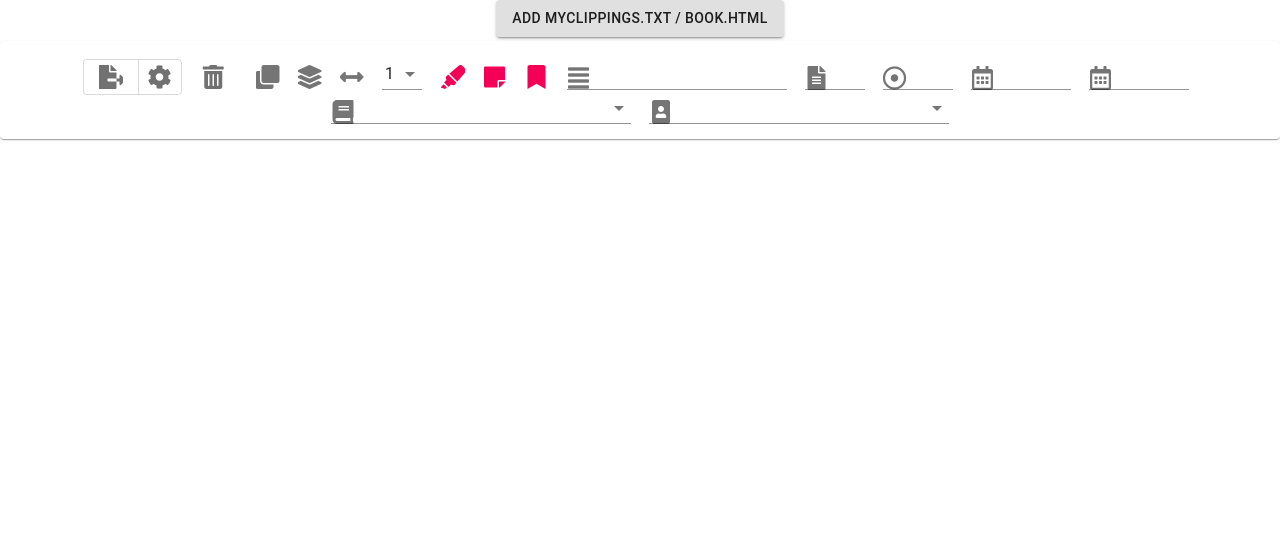
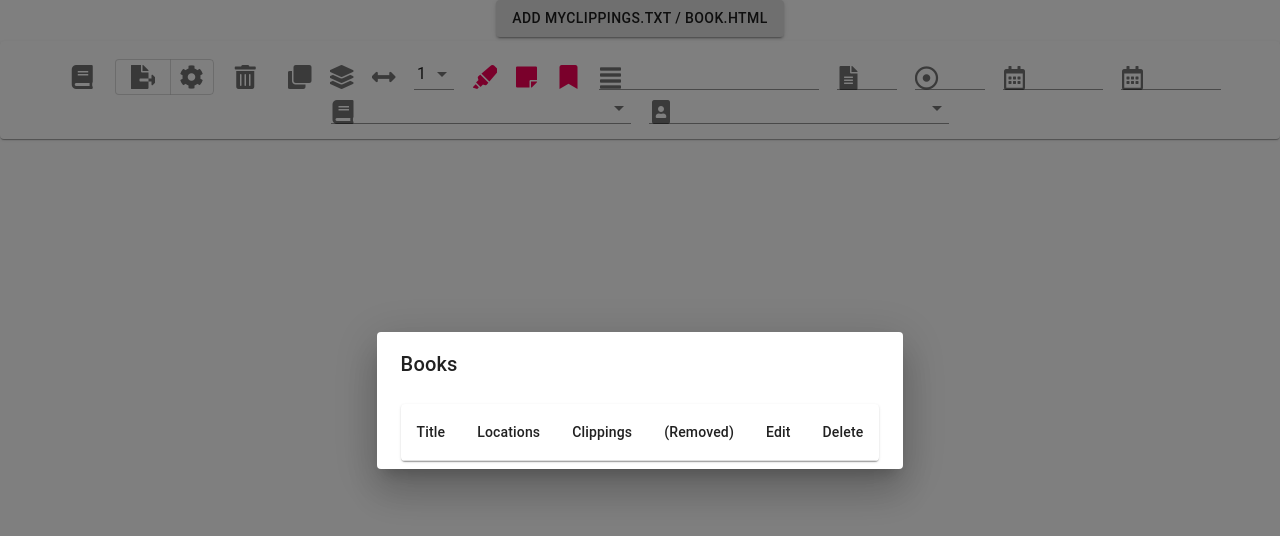
Before and after one commit to quirell/MyClippingsManager, a React (Create React App) app: page / in a window 1280 px wide. Both pictures are taken after a click on the button 110 px from the left and 76 px from the top of the page. Shown: the top 536 px of the page. Built offline with nearby package versions, Linux system fonts and the light colour scheme.

Commit message:
Add Books view Improve exported file look and feel Mame SimilarityClassifier use id instead of reference Update typescript

```diff
--- a/package.json
+++ b/package.json
@@ -22,10 +22,10 @@
     "lodash": "^4.17.15",
     "react": "^16.12.0",
     "react-dom": "^16.12.0",
-    "react-scripts": "3.0.1",
+    "react-scripts": "3.4.1",
     "react-table": "^6.10.3",
     "react-virtualized": "^9.21.2",
-    "typescript": "3.5.3"
+    "typescript": "3.8.3"
   },
   "scripts": {
     "start": "react-scripts start",
--- a/src/Display.tsx
+++ b/src/Display.tsx
@@ -39,7 +39,7 @@ export default function Display(props: Props) {
         // This is only used to force rerender on specific properties change, because otherwise
         // clippings would be rendered in insufficient or abundant space
         setForceRerender(!forceRerender);
-    }, [props.displayOptions, props.clippings]);
+    }, [props.displayOptions, props.clippingsCount]);
 
     const isRowLoaded = ({index}: Index) => {
         return !!props.clippings[index];
--- /dev/null
+++ b/src/books/BookRow.tsx
@@ -0,0 +1,58 @@
+import React from 'react';
+import "react-table/react-table.css";
+import {Icon, IconButton, TableCell, TableRow} from "@material-ui/core";
+import {makeStyles} from "@material-ui/core/styles";
+import {ClippingsStore} from "../storage/IndexedDbClippingStore";
+import {BookStore} from "../storage/IndexedDbBookStore";
+import {defaultFilters} from "../filters/filterClippings";
+import clsx from "clsx";
+
+const useStyles = makeStyles({
+    table: {
+        maxWidth: 650,
+    },
+});
+
+interface Props {
+    title: string,
+    deleted: (title: string) => void
+}
+
+export default function BookRow({title, deleted}: Props) {
+    const classes = useStyles();
+
+    const [info, setInfo] = React
+        .useState<{ locations?: number, clippings?: number, deleted?: number }>({})
+    React.useEffect(() => {
+        ClippingsStore
+            .getCountByTitle(title)
+            .then(clippings => setInfo(prev => ({...prev, clippings})));
+        ClippingsStore
+            .getCountByTitle(title, true)
+            .then(deleted => setInfo(prev => ({...prev, deleted})))
+        BookStore
+            .getBook(title)
+            .then(book => setInfo(prev => ({...prev, locations: book?.locations})));
+    }, []);
+
+    const deleteBookAndClippings = async (): Promise<void> => {
+        await BookStore.deleteBook(title)
+        await ClippingsStore.deleteClippings({...defaultFilters, book: [title]});
+        deleted(title);
+    };
+
+    return (
+        <TableRow>
+            <TableCell component="th" scope="row">{title}</TableCell>
+            <TableCell align="right">{info.locations}</TableCell>
+            <TableCell align="right">{info.clippings}</TableCell>
+            <TableCell align="right">{info.deleted}</TableCell>
+            <TableCell align="right">Edit</TableCell>
+            <TableCell align="right">
+                <IconButton size={"small"} onClick={deleteBookAndClippings}>
+                    <Icon className={clsx("fas fa-trash-alt")}/>
+                </IconButton>
+            </TableCell>
+        </TableRow>
+    )
+}
--- /dev/null
+++ b/src/books/BooksButton.tsx
@@ -0,0 +1,44 @@
+import React from 'react';
+import {Button, createStyles, Icon, withStyles} from "@material-ui/core";
+import Tooltip from "@material-ui/core/Tooltip";
+import {WithStyles} from "@material-ui/core/styles/withStyles";
+import BooksModal from "./BooksModal";
+
+
+const styles = createStyles({
+    content: {
+        padding: "30px 60px"
+    },
+    item: {
+        padding: "20px"
+    },
+    button: {
+        opacity: 0.64
+    }
+});
+
+
+interface Props extends WithStyles<typeof styles> {
+}
+
+function BooksButton(props: Props) {
+    const [open, setOpen] = React.useState(false);
+    const close = () => {
+        setOpen(false);
+    };
+
+    return (
+        <>
+            <Tooltip title={"View Books"}>
+                <Button onClick={() => setOpen(true)} className={props.classes.button}>
+                    <Icon className="fas fa-book"/>
+                </Button>
+            </Tooltip>
+            <BooksModal
+                open={open}
+                onClose={close}/>
+        </>
+    );
+}
+
+export default withStyles(styles)(BooksButton)
--- /dev/null
+++ b/src/books/BooksModal.tsx
@@ -0,0 +1,35 @@
+import React from 'react';
+import {createStyles, Dialog, DialogContent, DialogTitle, withStyles, WithStyles} from "@material-ui/core";
+import BooksView from "./BooksView";
+
+const styles = createStyles({
+    content: {
+        padding: "30px 60px"
+    },
+    item: {
+        padding: "20px"
+    }
+});
+
+interface Props extends WithStyles<typeof styles> {
+    open: boolean
+    onClose: () => void
+}
+
+function BooksModal({open, onClose, classes}: Props) {
+
+    return (
+        <Dialog
+            open={open}
+            onClose={onClose}
+            maxWidth={"lg"}
+        >
+            <DialogTitle>Books</DialogTitle>
+            <DialogContent>
+                <BooksView/>
+            </DialogContent>
+        </Dialog>
+    );
+}
+
+export default withStyles(styles)(BooksModal);
--- /dev/null
+++ b/src/books/BooksView.tsx
@@ -0,0 +1,49 @@
+import React from 'react';
+import "react-table/react-table.css";
+import {Paper, Table, TableBody, TableCell, TableContainer, TableHead, TableRow} from "@material-ui/core";
+import {makeStyles} from "@material-ui/core/styles";
+import {BookStore} from "../storage/IndexedDbBookStore";
+import {ClippingsStore} from "../storage/IndexedDbClippingStore";
+import BookRow from "./BookRow";
+import _ from "lodash";
+
+const useStyles = makeStyles({
+    table: {},
+});
+
+export default function BooksView() {
+    const classes = useStyles();
+    const [titles, setTitles] = React.useState<string[]>([])
+    React.useEffect(() => {
+        Promise.all([
+                BookStore.getAllTitles(),
+                ClippingsStore.getAllTitles()
+            ]
+        ).then((result) => setTitles(_.uniq(result.flatMap(titles => titles))))
+
+    }, [])
+
+    const removeTitle = (title: string) => {
+        setTitles(titles.filter(t => t !== title));
+    }
+
+    return (
+        <TableContainer component={Paper}>
+            <Table className={classes.table} aria-label="simple table">
+                <TableHead>
+                    <TableRow>
+                        <TableCell>Title</TableCell>
+                        <TableCell align="right">Locations</TableCell>
+                        <TableCell align="right">Clippings</TableCell>
+                        <TableCell align="right">(Removed)</TableCell>
+                        <TableCell align="right">Edit</TableCell>
+                        <TableCell align="right">Delete</TableCell>
+                    </TableRow>
+                </TableHead>
+                <TableBody>
+                    {titles.map(title => (<BookRow key={title} deleted={removeTitle} title={title}/>))}
+                </TableBody>
+            </Table>
+        </TableContainer>
+    )
+}
--- a/src/clippings/HighlightLocationMatcher.ts
+++ b/src/clippings/HighlightLocationMatcher.ts
@@ -1,5 +1,4 @@
 import {Book, Clipping} from "./Clipping";
-import axios from "axios"
 import _ from "lodash"
 
 
--- a/src/clippings/SimilarityClassifier.ts
+++ b/src/clippings/SimilarityClassifier.ts
@@ -1,29 +1,29 @@
 import {Clipping} from "./Clipping";
 
-type PartialClipping = Pick<Clipping, "location" | "title" | "content">;
+type PartialClipping = Pick<Clipping, "location" | "title" | "content" | "id">;
 
 /**
  * Stateful component that tells if consecutive clippings are similar
  */
 class _SimilarityClassifier {
 
-    private prev: PartialClipping = {title: "", content: ""};
+    private prev: PartialClipping = {id: "", title: "", content: ""};
     private prevGroup = false;
 
-    private cache = new Map<PartialClipping, boolean>()
+    private cache = new Map<string, boolean>()
 
     getGroup(clipping: PartialClipping): boolean {
-        const group = this.cache.get(clipping);
+        const group = this.cache.get(clipping.id);
         if (group !== undefined)
             return group;
         this.prevGroup = this.prevGroup === this.overlapByLocationAndContent(this.prev, clipping);
-        this.cache.set(clipping, this.prevGroup);
+        this.cache.set(clipping.id, this.prevGroup);
         this.prev = clipping;
         return this.prevGroup;
     }
 
     clearCache() {
-        this.prev = {title: "", content: ""};
+        this.prev = {id: "", title: "", content: ""};
         this.prevGroup = false;
         this.cache.clear();
     }
--- a/src/export/renderer/SingleClipping.tsx
+++ b/src/export/renderer/SingleClipping.tsx
@@ -11,13 +11,23 @@ export default function SingleClipping({clipping, displayOptions}: SingleClippin
     const {surrounding, showNotesWithHighlightsTogether} = displayOptions;
     return (
         <>
-            <p>{clipping.content}</p>
+            {surrounding.show && clipping.surrounding && clipping.surrounding.before
+            && <cite>{clipping.surrounding.before.slice(0, surrounding.sentencesNumber)}</cite>
+            }
+            <h4>{clipping.content}</h4>
+            {surrounding.show && clipping.surrounding && clipping.surrounding.after
+            && <cite>{clipping.surrounding.after.slice(0, surrounding.sentencesNumber)}</cite>
+            }
             {showNotesWithHighlightsTogether && clipping.notes &&
-            <li>
-                {clipping.notes.map((note) => (<ul><i>{note}</i></ul>))}
-            </li>
+            <>
+                <br/>
+                <ul>
+                    {clipping.notes.map((note) => (<li><i>{note}</i></li>))}
+                </ul>
+            </>
             }
             <br/>
+            <hr/>
         </>
     )
 }
--- a/src/header/OtherSettingsView.tsx
+++ b/src/header/OtherSettingsView.tsx
@@ -4,6 +4,7 @@ import _ from "lodash";
 import {RenderOptions} from "../export/renderer/ClippingsRenderer";
 import ExportButton from "../export/ExportButton";
 import Tooltip from "@material-ui/core/Tooltip";
+import BooksButton from "../books/BooksButton";
 
 const styles = createStyles({
     export: {
@@ -41,6 +42,7 @@ function OtherSettingsView(props: Props) {
 
     return (
         <>
+            <BooksButton/>
             <ExportButton
                 renderOptions={otherSettings.renderOptions}
 
@@ -52,7 +54,6 @@ function OtherSettingsView(props: Props) {
                     <Icon className={"fas fa-trash-alt"}/>
                 </Button>
             </Tooltip>
-
         </>
     )
 }
--- a/src/storage/IndexedDbBookStore.ts
+++ b/src/storage/IndexedDbBookStore.ts
@@ -4,6 +4,7 @@ import {Book} from "../clippings/Clipping";
 interface BookStore {
     addBook: (book: Book) => Promise<void>
     getBook: (title: string) => Promise<Book | undefined>
+    deleteBook: (title: string) => Promise<void>
     getAllTitles: () => Promise<string[]>
 }
 
@@ -23,6 +24,10 @@ class IndexedDbBookStore implements BookStore {
         await this.db.books.put(book);
     }
 
+    async deleteBook(title: string): Promise<void> {
+        return this.db.books.delete("title");
+    }
+
     async getBook(title: string): Promise<Book | undefined> {
         return this.db.books.get(title);
     }
--- a/src/storage/IndexedDbClippingStore.ts
+++ b/src/storage/IndexedDbClippingStore.ts
@@ -33,6 +33,8 @@ export interface ClippingsStore {
     getAllAuthors(): Promise<string[]>
 
     getAllTitles(): Promise<string[]>
+
+    getCountByTitle(title: string, deleted?: boolean): Promise<number>
 }
 
 export interface Pagination {
@@ -164,26 +166,17 @@ class IndexedDbClippingStore implements ClippingsStore {
             .uniqueKeys() as any[];
         return keys.map(key => key[1])
     }
+
+    async getCountByTitle(title: string, deleted = false): Promise<number> {
+        return this.db.clippings
+            .where("[deleted+title]")
+            .equals([Number(deleted), title]).count()
+    }
+
 }
 
 export const ClippingsStore: ClippingsStore = new IndexedDbClippingStore();
 
-function uniqueClippings(existingClippings: Clipping[], newClippings: Clipping[]): Clipping[] {
-    return _.uniqWith([...existingClippings, ...newClippings], clippingsEqual)
-}
-
-function clippingsEqual(clipping1: Clipping, clipping2: Clipping) {
-    return clipping1.title === clipping2.title &&
-        clipping1.author === clipping2.author &&
-        clipping1.date.getTime() === clipping2.date.getTime() &&
-        (
-            clipping1.location && clipping2.location &&
-            (clipping1.location!.start === clipping2.location!.start &&
-                clipping1.location!.end === clipping2.location!.end)
-        ) ||
-        clipping1.type === clipping2.type &&
-        clipping1.content.valueOf() === clipping2.content.valueOf()
-}
 
 export function removeNoteById(clipping: Clipping, noteIdsToRemove: Set<string>) {
     const indexToDelete = clipping.noteIds!.findIndex(noteId => noteIdsToRemove.has(noteId));
```
Also changed, not shown: 1 other file (tests, documents, lock files or other folders).
